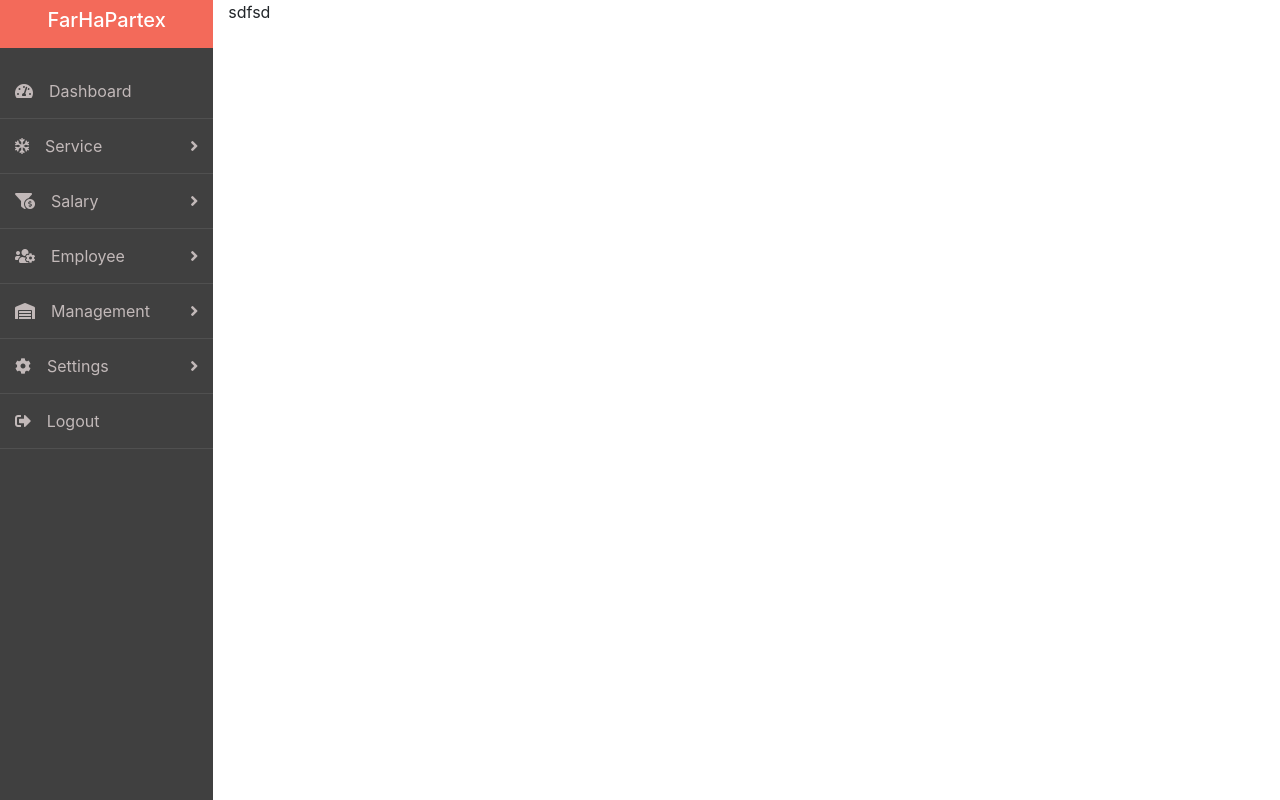
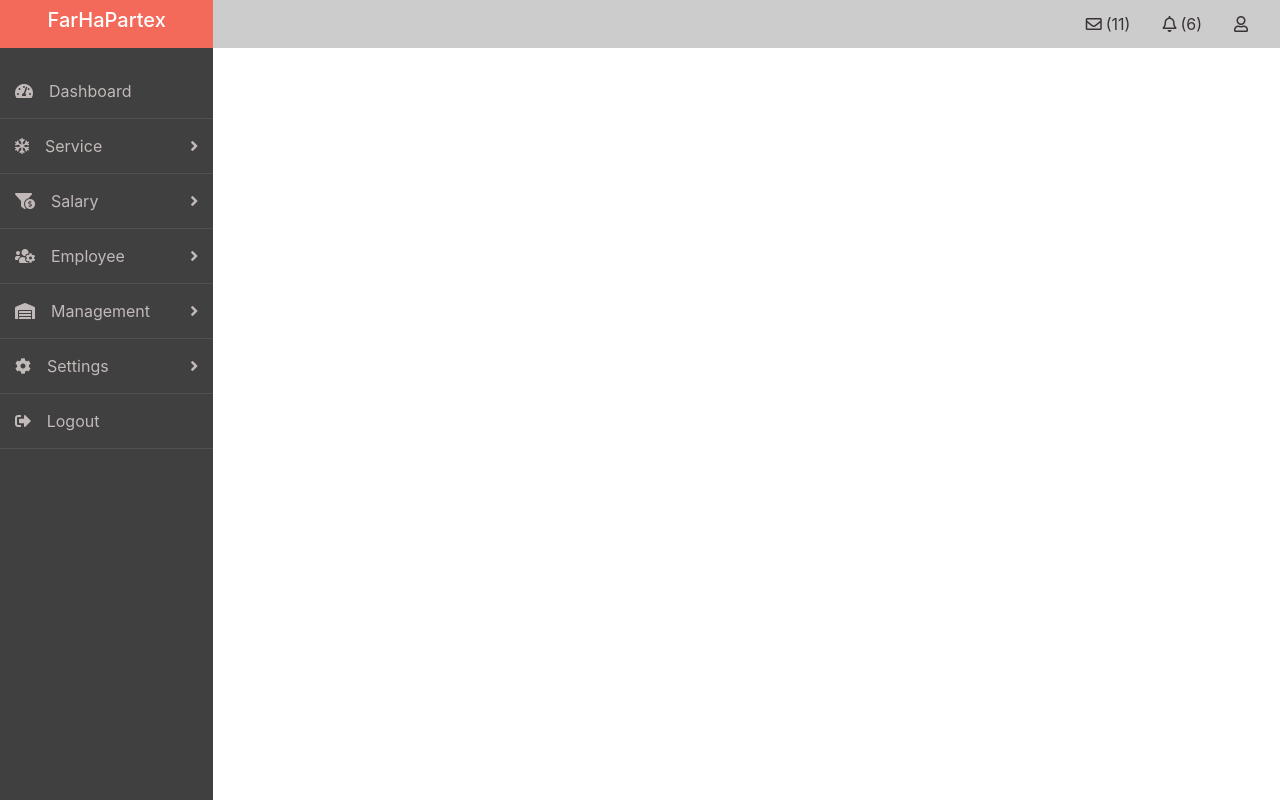
Before and after one commit to farhapartex/hr-frontend, a Vue app: page /dashboard in a window 1280 px wide. Built offline with nearby package versions, Linux system fonts and the light colour scheme.

Commit message:
Base added and Dashboard created

```diff
--- /dev/null
+++ b/src/components/Dashboard.vue
@@ -0,0 +1,13 @@
+<template>
+  <div class="home"></div>
+</template>
+
+<script lang="ts">
+import { Component, Prop, Vue } from "vue-property-decorator";
+
+@Component({
+  name: "Dashboard",
+  components: {}
+})
+export default class Dashboard extends Vue {}
+</script>
--- a/src/router.ts
+++ b/src/router.ts
@@ -1,24 +1,28 @@
 import Vue from 'vue';
 import VueRouter from 'vue-router';
-import Home from './views/Home.vue';
+import Base from './views/Base.vue';
+import Auth from './views/Auth.vue';
 
 Vue.use(VueRouter);
 
 const routes = [
     {
-        path: '/',
-        name: 'Home',
-        component: Home,
+        path: '/auth',
+        name: 'auth',
+        component: Auth,
     },
     {
-        path: '/auth',
-        name: 'auth',
-        component: () => import('./views/Auth.vue'),
-    },
-    {
-        path: '/dashboard',
-        name: 'dashboard',
-        component: () => import('./views/Dashboard.vue'),
+        path: '/',
+        name: 'base',
+        component: Base,
+        redirect: { name: 'dashboard' },
+        children: [
+            {
+                path: "dashboard",
+                name: "dashboard",
+                component: () => import("./components/Dashboard.vue"),
+            },
+        ]
     },
 ];
 
--- /dev/null
+++ b/src/views/Base.vue
@@ -0,0 +1,61 @@
+<template>
+  <div class="dashboard h-100">
+    <div class="container-fluid h-100">
+      <div class="row h-100">
+        <Sidebar></Sidebar>
+        <div class="col-md-10 col-lg-10 col-sm-10 offset-2 h-100 px-0" id="main">
+          <div class="box-header pt-1 pb-1 w-100">
+            <ul class="nav justify-content-end mr-3 box-header-nav">
+              <li class="nav-item">
+                <a class="nav-link" href="#">
+                  <span class="mr-1">
+                    <i class="far fa-envelope"></i>
+                  </span>
+                  <span>(11)</span>
+                </a>
+              </li>
+              <li class="nav-item">
+                <a class="nav-link" href="#">
+                  <span class="mr-1">
+                    <i class="far fa-bell"></i>
+                  </span>
+                  <span>(6)</span>
+                </a>
+              </li>
+              <li class="nav-item">
+                <a class="nav-link" href="#">
+                  <span class>
+                    <i class="far fa-user"></i>
+                  </span>
+                </a>
+              </li>
+            </ul>
+          </div>
+          <router-view />
+        </div>
+      </div>
+    </div>
+  </div>
+</template>
+
+<script lang="ts">
+import { Component, Prop, Vue } from "vue-property-decorator";
+import Sidebar from "@/components/Sidebar.vue";
+
+@Component({
+  name: "Base",
+  components: { Sidebar }
+})
+export default class Base extends Vue {}
+</script>
+
+
+<style>
+.box-header {
+  background: #cccccc;
+}
+
+.box-header-nav li a {
+  color: #3a3434;
+}
+</style>
--- a/src/views/Dashboard.vue
+++ /dev/null
@@ -1,25 +0,0 @@
-<template>
-  <div class="dashboard h-100">
-    <div class="container-fluid h-100">
-      <div class="row h-100">
-        <Sidebar></Sidebar>
-        <div class="col-md-10 col-lg-10 col-sm-10 offset-2 h-100" id="main">sdfsd</div>
-      </div>
-    </div>
-  </div>
-</template>
-
-<script lang="ts">
-import { Component, Prop, Vue } from "vue-property-decorator";
-import Sidebar from "@/components/Sidebar.vue";
-
-@Component({
-  name: "Dashboard",
-  components: { Sidebar }
-})
-export default class Dashboard extends Vue {}
-</script>
-
-
-<style>
-</style>
```
